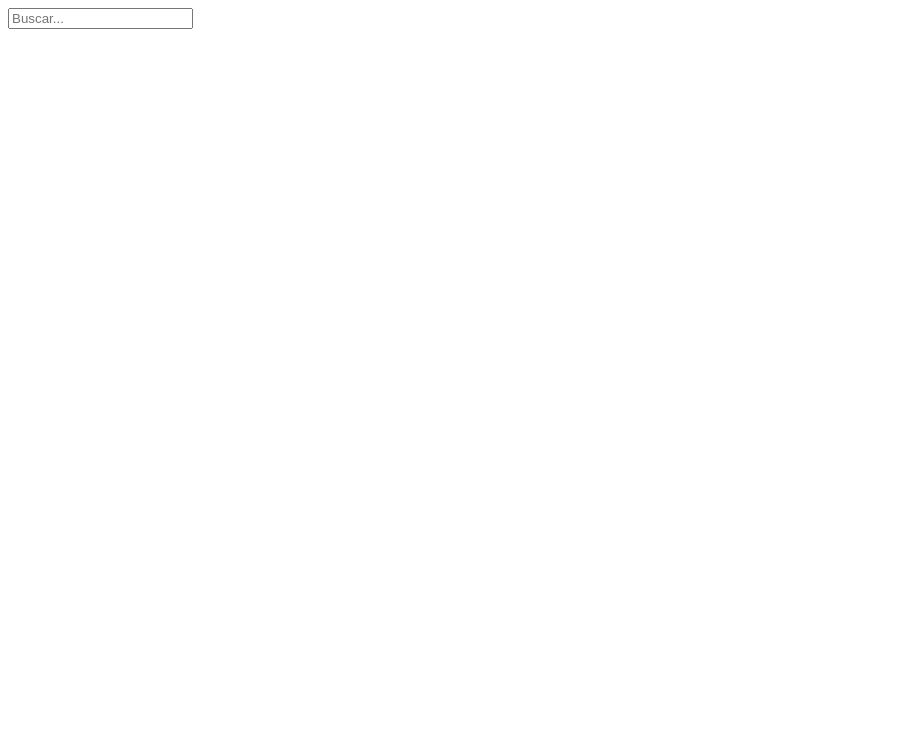
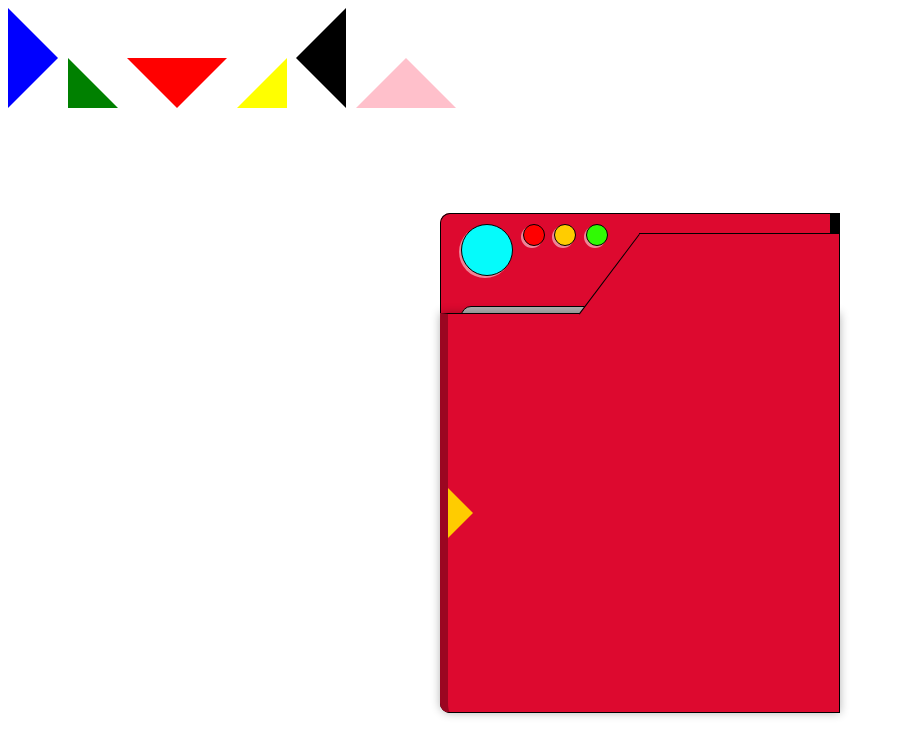
Before and after one commit to LeonidasEsteban/pokedex, a plain HTML site: page index.html in a window 1280 px wide. Shown: the whole page, without its empty margins (0-899 px from the left). Drawn offline with nearby package versions, Linux system fonts and the light colour scheme.

Commit message:
no comment estilos.css

```diff
--- a/index.html
+++ b/index.html
@@ -3,7 +3,7 @@
  <head>
     <meta charset="UTF-8">
     <title>Pokemon battle</title>
-    <!-- <link rel="stylesheet" href="css/estilos.css"/> -->
+    <link rel="stylesheet" href="css/estilos.css"/>
     <link rel="icon" href="images/favicon.ico"/>
     <script src="https://code.jquery.com/jquery-2.1.1.js"></script>
     <script src="js/pokedex.js"></script>
```
